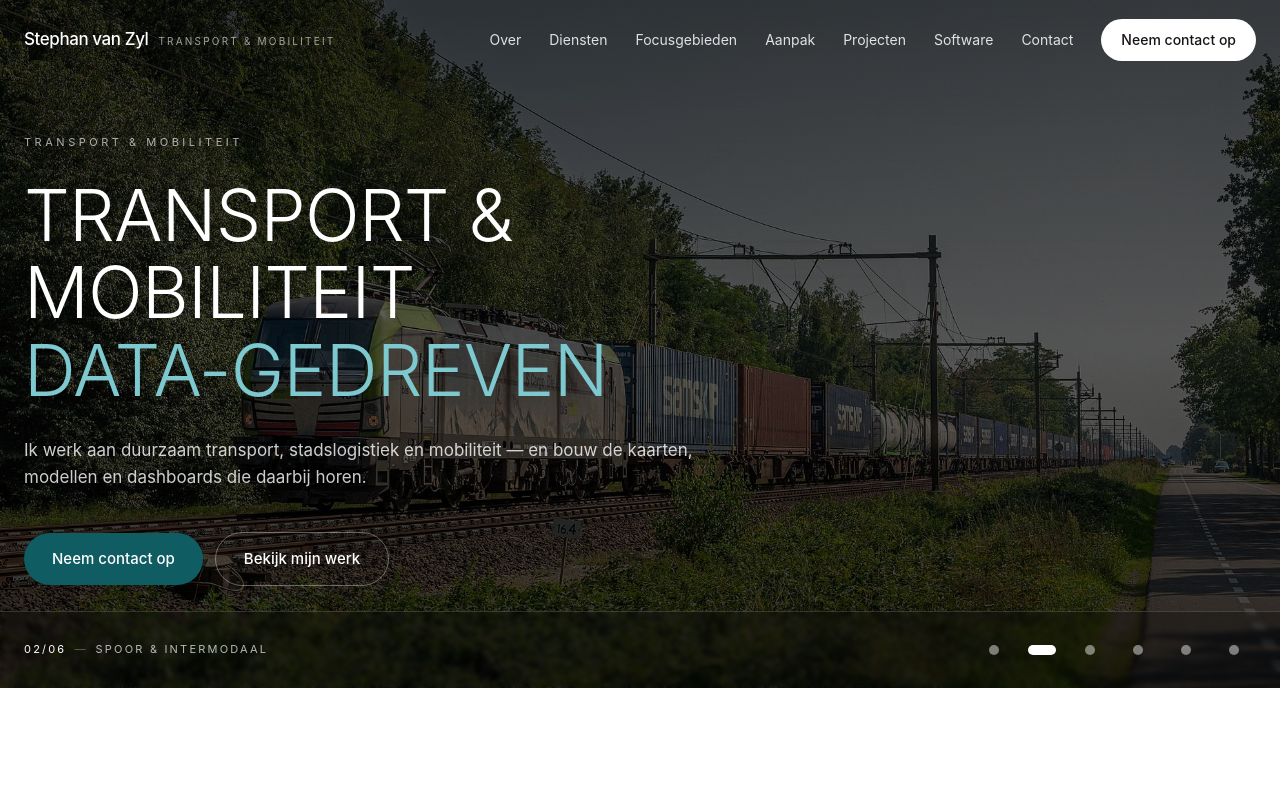
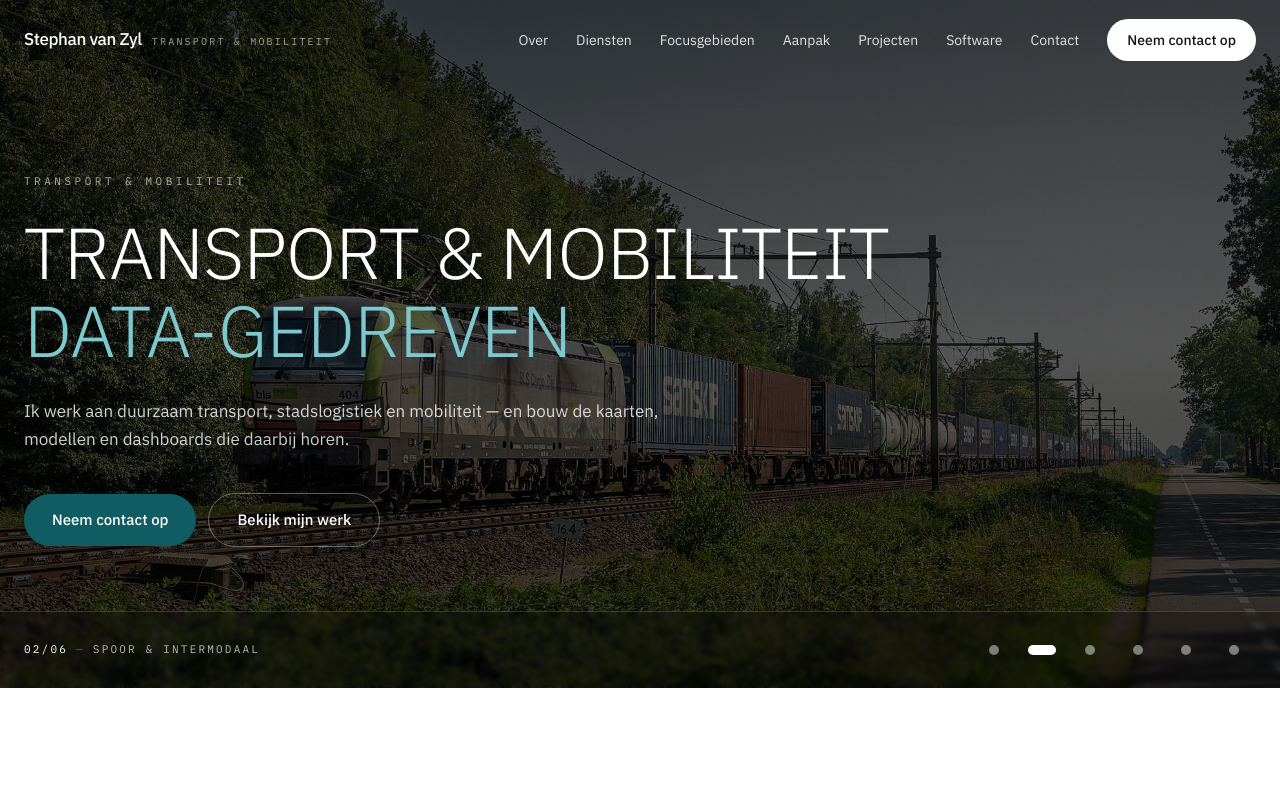
Before and after one commit to psvanzyl/stephan-vanzyl, a Next.js app: page / in a window 1280 px wide. Shown: the top 800 px of the page. Built offline with nearby package versions, Linux system fonts and the light colour scheme.

Commit message:
Fix: fontvariabelen op html (IBM Plex Sans werd niet toegepast)

```diff
--- a/src/app/layout.tsx
+++ b/src/app/layout.tsx
@@ -54,8 +54,10 @@ export const metadata: Metadata = {
 
 export default function RootLayout({ children }: Readonly<{ children: React.ReactNode }>) {
   return (
-    <html lang="nl">
-      <body className={`${plexSans.variable} ${plexMono.variable} antialiased`}>{children}</body>
+    // De fontvariabelen moeten op :root staan: Tailwind's preflight leest
+    // --default-font-family (→ --font-sans → --font-plex-sans) op html.
+    <html lang="nl" className={`${plexSans.variable} ${plexMono.variable}`}>
+      <body className="antialiased">{children}</body>
     </html>
   );
 }
```
Also changed, not shown: 2 other files (tests, documents, lock files or other folders).
